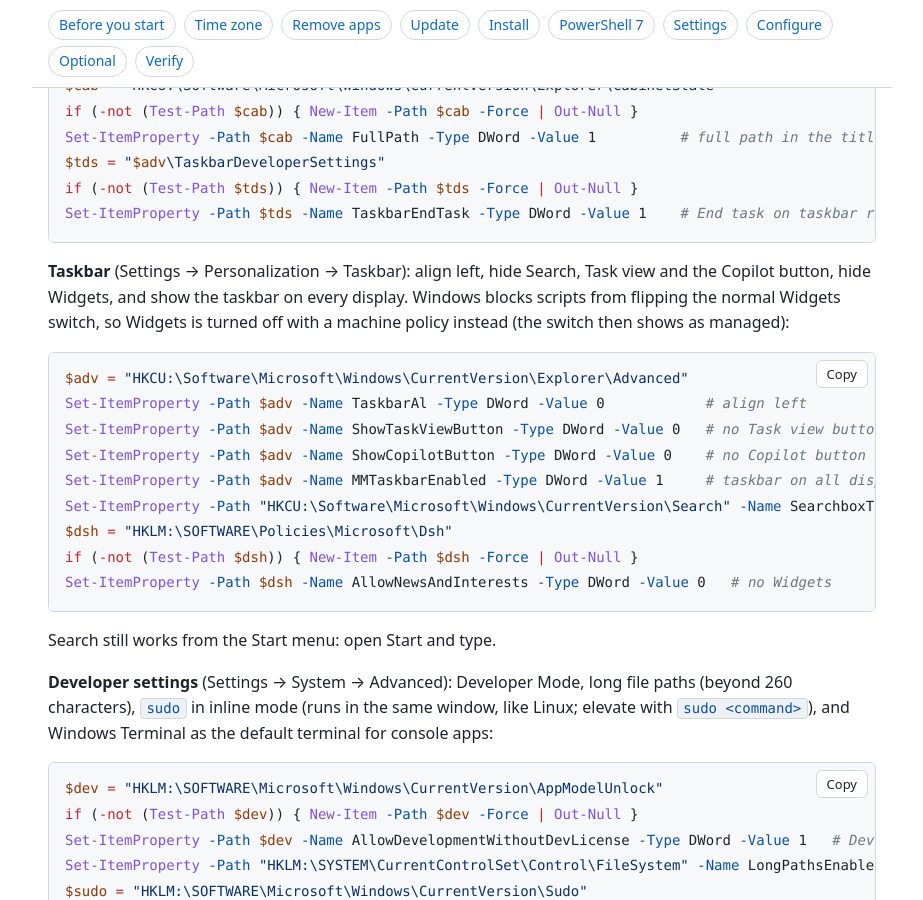
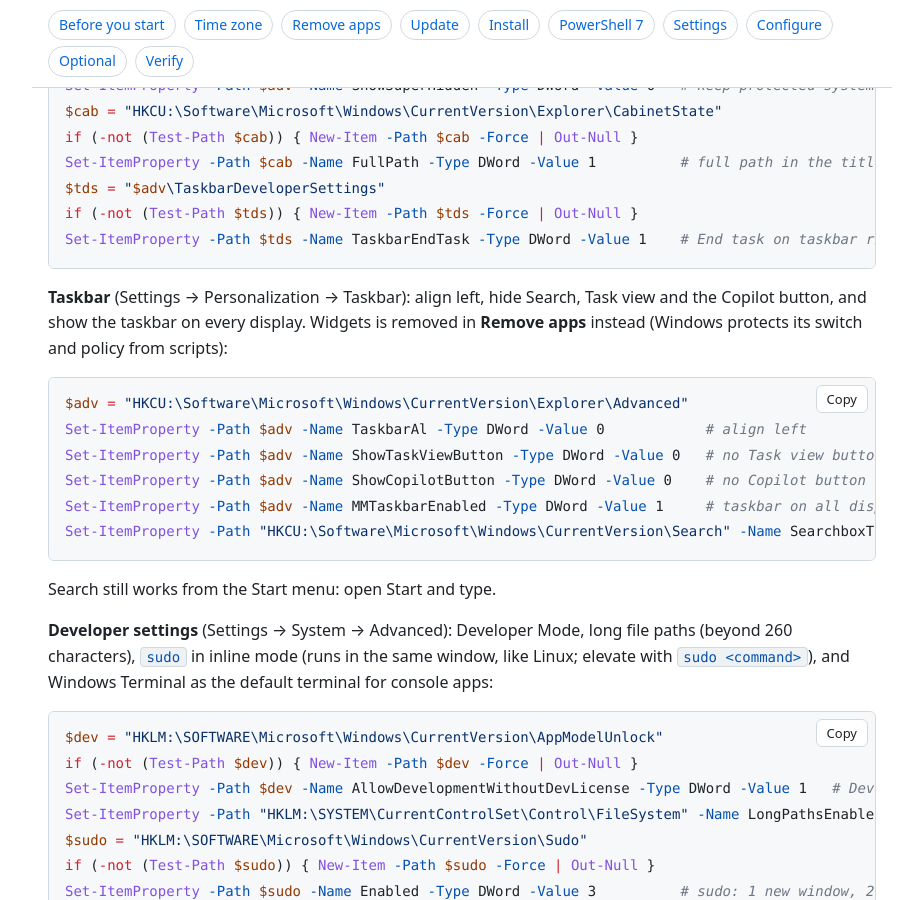
Before and after one commit to leewiscovitch/wiscovitch-install, a Jekyll site: the page built from windows.md, in a window 1280 px wide and 900 px high, scrolled down 9660 px. Shown: the whole window, without its empty margins (178-1101 px from the left). Built offline with Jekyll 4.4.1, drawn with Linux system fonts in a browser that asks for light colours; some of the changed text lies outside the part shown.

Commit message:
Windows: remove Widgets (Web Experience Pack) instead of setting its policy
On the restored laptop the User Choice Protection Driver (UCPD 4.8) blocked writing
HKLM\SOFTWARE\Policies\Microsoft\Dsh\AllowNewsAndInterests from PowerShell
('Attempted to perform an unauthorized operation'). Removing the
MicrosoftWindows.Client.WebExperience package takes Widgets away with the normal
Remove apps step, and the Verify pass catches it if updates bring it back.

Co-Authored-By: Claude Opus 5.5 <noreply@anthropic.com>

````diff
--- a/windows.md
+++ b/windows.md
@@ -291,7 +292,7 @@ if (-not (Test-Path $tds)) { New-Item -Path $tds -Force | Out-Null }
 Set-ItemProperty -Path $tds -Name TaskbarEndTask -Type DWord -Value 1    # End task on taskbar right-click
 ```
 
-**Taskbar** (Settings → Personalization → Taskbar): align left, hide Search, Task view and the Copilot button, hide Widgets, and show the taskbar on every display. Windows blocks scripts from flipping the normal Widgets switch, so Widgets is turned off with a machine policy instead (the switch then shows as managed):
+**Taskbar** (Settings → Personalization → Taskbar): align left, hide Search, Task view and the Copilot button, and show the taskbar on every display. Widgets is removed in **Remove apps** instead (Windows protects its switch and policy from scripts):
 
 ```powershell
 $adv = "HKCU:\Software\Microsoft\Windows\CurrentVersion\Explorer\Advanced"
@@ -300,9 +301,6 @@ Set-ItemProperty -Path $adv -Name ShowTaskViewButton -Type DWord -Value 0   # no
 Set-ItemProperty -Path $adv -Name ShowCopilotButton -Type DWord -Value 0    # no Copilot button (where the build has one)
 Set-ItemProperty -Path $adv -Name MMTaskbarEnabled -Type DWord -Value 1     # taskbar on all displays
 Set-ItemProperty -Path "HKCU:\Software\Microsoft\Windows\CurrentVersion\Search" -Name SearchboxTaskbarMode -Type DWord -Value 0   # Search hidden
-$dsh = "HKLM:\SOFTWARE\Policies\Microsoft\Dsh"
-if (-not (Test-Path $dsh)) { New-Item -Path $dsh -Force | Out-Null }
-Set-ItemProperty -Path $dsh -Name AllowNewsAndInterests -Type DWord -Value 0   # no Widgets
 ```
 
 Search still works from the Start menu: open Start and type.
````
Also changed, not shown: other parts of windows.md (+1 -0 lines), 1 other file.
